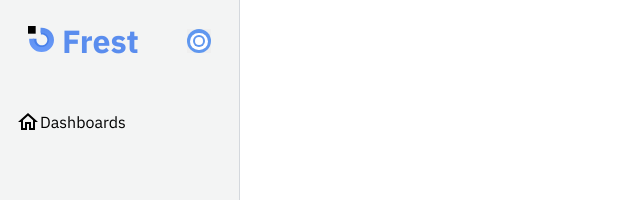
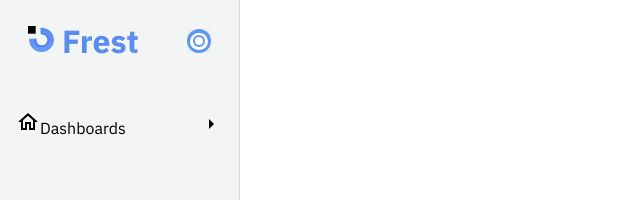
Before and after one commit to JealousGx/snippets, a React (Create React App) app: page / in a window 1280 px wide. Shown: the top 200 px of the page, without its empty margins (0-640 px from the left). Built offline with nearby package versions, Linux system fonts and the light colour scheme.

Commit message:
item styles

```diff
--- a/src/components/SidebarItem/ItemStyles.js
+++ b/src/components/SidebarItem/ItemStyles.js
@@ -13,4 +13,10 @@ export const ItemContainer = styled.div`
 export const ItemWrapper = styled.div`
   display: flex;
   align-items: center;
+  ${({ group }) => group && "justify-content: space-between;"}
+  flex-direction: row;
 `;
+
+export const ItemName = styled.span`
+  margin-left: ${({ displaySidebar }) => (displaySidebar ? "0.1rem" : "0")};
+`;
--- a/src/components/SidebarItem/index.jsx
+++ b/src/components/SidebarItem/index.jsx
@@ -1,20 +1,25 @@
 import { ItemContainer, ItemWrapper } from "./ItemStyles";
+
+import ArrowRightOutlinedIcon from "@mui/icons-material/ArrowRightOutlined";
 
 const SidebarItem = (props) => {
   const { icon, group, name, displaySidebar } = props;
   if (group) {
     return (
       <ItemContainer>
-        <ItemWrapper>
-          {icon}
-          {name}
+        <ItemWrapper group={true}>
+          <div>
+            {icon}
+            {name}
+          </div>
+          <ArrowRightOutlinedIcon />
         </ItemWrapper>
       </ItemContainer>
     );
   } else {
     return (
       <ItemContainer>
-        <ItemWrapper group={true}>
+        <ItemWrapper>
           {icon}
           {name}
         </ItemWrapper>
```
